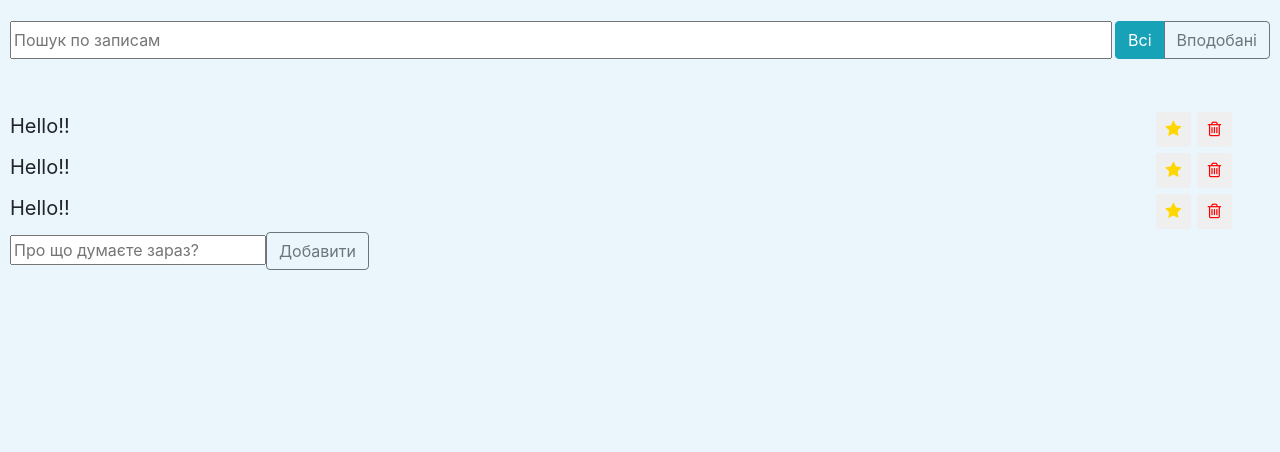
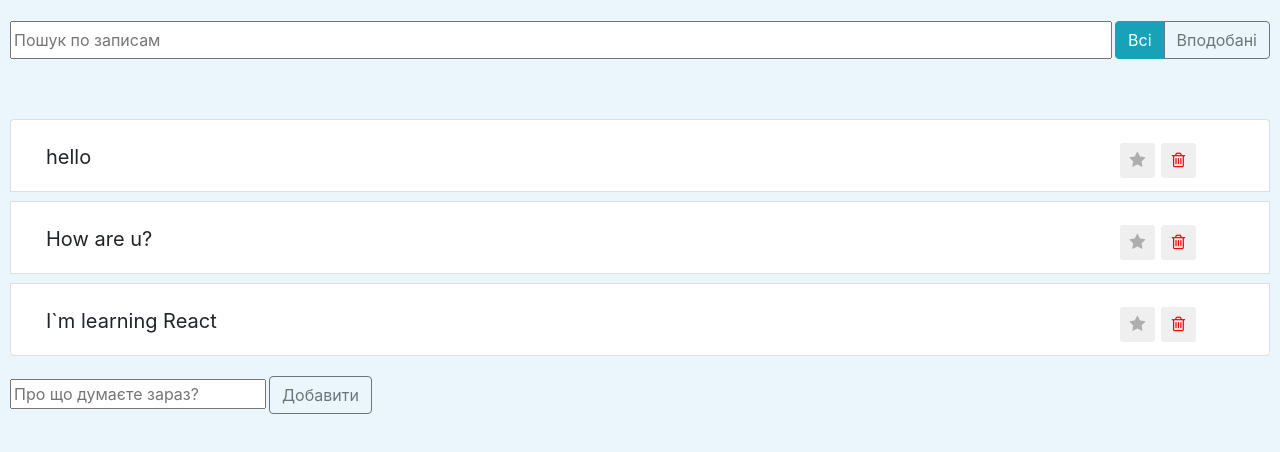
Before and after one commit to vitalii-karpiv/twitter-mini-react, a React app: page / in a window 1280 px wide. Shown: the part 84-536 px from the top of the page. Built offline with nearby package versions, Linux system fonts and the light colour scheme.

Commit message:
add important btn, add like btn, create html from the server data

```diff
--- a/package.json
+++ b/package.json
@@ -1,5 +1,5 @@
 {
-  "name": "my-twitterreact",
+  "name": "twitter-mini-react",
   "version": "1.0.0",
   "description": "",
   "keywords": [],
--- a/src/components/app/app.js
+++ b/src/components/app/app.js
@@ -9,6 +9,12 @@ import PostList from "../post-list/post-list";
 import PostAddForm from "../post-add-forms/post-add-forms";
 
 const App = () => {
+  const data = [
+    { label: "hello", important: true, id: "dad" },
+    { label: "How are u?", important: false, id: "dadfdf" },
+    { label: "I`m learning React", important: false, id: "dadfdsf" }
+  ];
+
   return (
     <Fragment>
       <AppHeader />
@@ -16,7 +22,7 @@ const App = () => {
         <SearchPaner />
         <PostStatusFilter />
       </div>
-      <PostList />
+      <PostList posts={data} />
       <PostAddForm />
     </Fragment>
   );
--- a/src/components/post-add-forms/post-add-forms.js
+++ b/src/components/post-add-forms/post-add-forms.js
@@ -4,7 +4,7 @@ import "./post-add-form.css";
 
 const PostAddForm = () => {
   return (
-    <div>
+    <div className="bottom-panel">
       <input
         className="from-control new-post-label"
         placeholder="Про що думаєте зараз?"
--- a/src/components/post-list-item/post-list-item.css
+++ b/src/components/post-list-item/post-list-item.css
@@ -15,7 +15,7 @@
   outline: none;
 }
 .app-list-item .btn-star {
-  color: #ffd700;
+  color: #aeaeae;
 }
 .app-list-item .btn-trash {
   color: red;
@@ -46,9 +46,9 @@
 }
 
 .app-list-item.important .app-list-item-label {
-  color: #ffd700;
+  color: #63635a;
 }
 
 .app-list-item.important .btn-star {
-  color: #aeaeae;
+  color: #ffd700;
 }
--- a/src/components/post-list-item/post-list-item.js
+++ b/src/components/post-list-item/post-list-item.js
@@ -2,12 +2,53 @@ import React from "react";
 
 import "./post-list-item.css";
 
-const PostListItem = () => {
+export default class PostListItem extends React.Component {
+  constructor(props) {
+    super(props);
+
+    this.state = {
+      important: false,
+      like: false
+    };
+  }
+
+  toggleImportant = () => {
+    this.setState(({ important }) => ({
+      important: !important
+    }));
+  };
+
+  toggleLike = () => {
+    this.setState(({ like }) => ({
+      like: !like
+    }));
+  };
+
+  render() {
+    const { label } = this.props;
+    const { important, like } = this.state;
+
+    let classNames = "app-list-item d-flex justify-content-between";
+
+    if (important) {
+      classNames += " important";
+    }
+
+    if (like) {
+      classNames += " like";
+    }
+
     return (
-    <li className="app-list-item d-flex justify-content-between">
-      <span className="app-list-item-label">Hello!!</span>
+      <div className={classNames}>
+        <span className="app-list-item-label" onClick={this.toggleLike}>
+          {label}
+        </span>
         <div className="d-flex justify-content-center align-item-center">
-        <button type="submit" className="btn-star btn-sm">
+          <button
+            type="submit"
+            className="btn-star btn-sm"
+            onClick={this.toggleImportant}
+          >
             <i className="fa fa-star"></i>
           </button>
           <button type="submit" className="btn-trash btn-sm">
@@ -15,8 +56,7 @@ const PostListItem = () => {
           </button>
           <i className="fa fa-heart"></i>
         </div>
-    </li>
+      </div>
     );
-};
-
-export default PostListItem;
+  }
+}
--- a/src/components/post-list/post-list.js
+++ b/src/components/post-list/post-list.js
@@ -3,14 +3,18 @@ import React from "react";
 import PostListItem from "../post-list-item/post-list-item";
 import "./post-list.css";
 
-const PostList = () => {
-  return (
-    <ul className="app-list list-group">
-      <PostListItem />
-      <PostListItem />
-      <PostListItem />
-    </ul>
-  );
+const PostList = ({ posts }) => {
+  const elements = posts.map((item) => {
+    const { id, ...itemProps } = item;
+
+    return (
+      <li key={id} className="list-group-item">
+        <PostListItem {...itemProps} />
+      </li>
+    );
+  });
+
+  return <ul className="app-list list-group">{elements}</ul>;
 };
 
 export default PostList;
```
Lines whose indentation alone changed are shown as unchanged.
